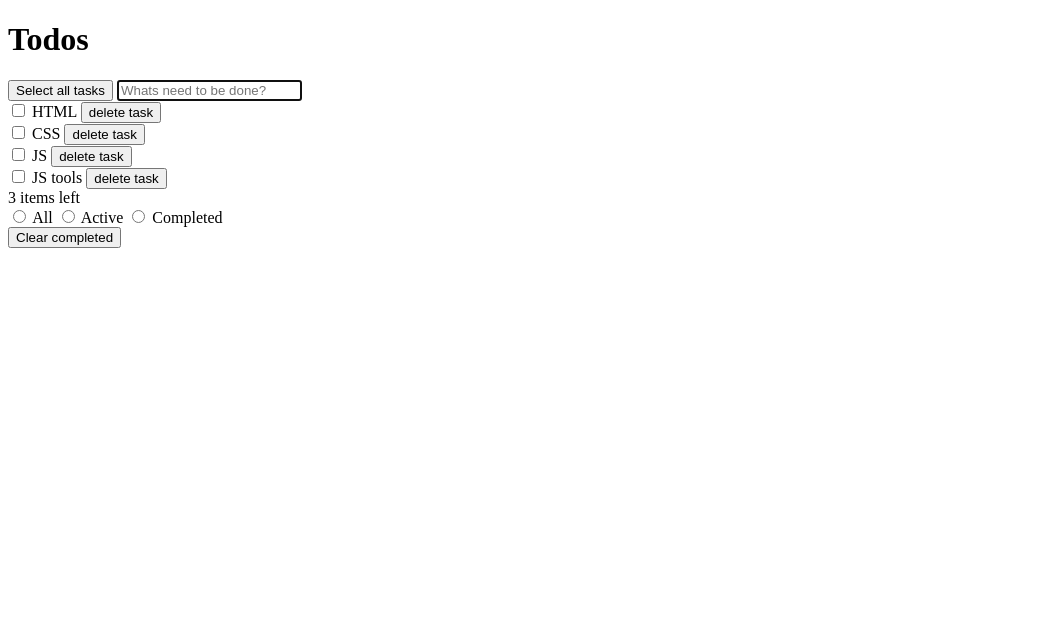
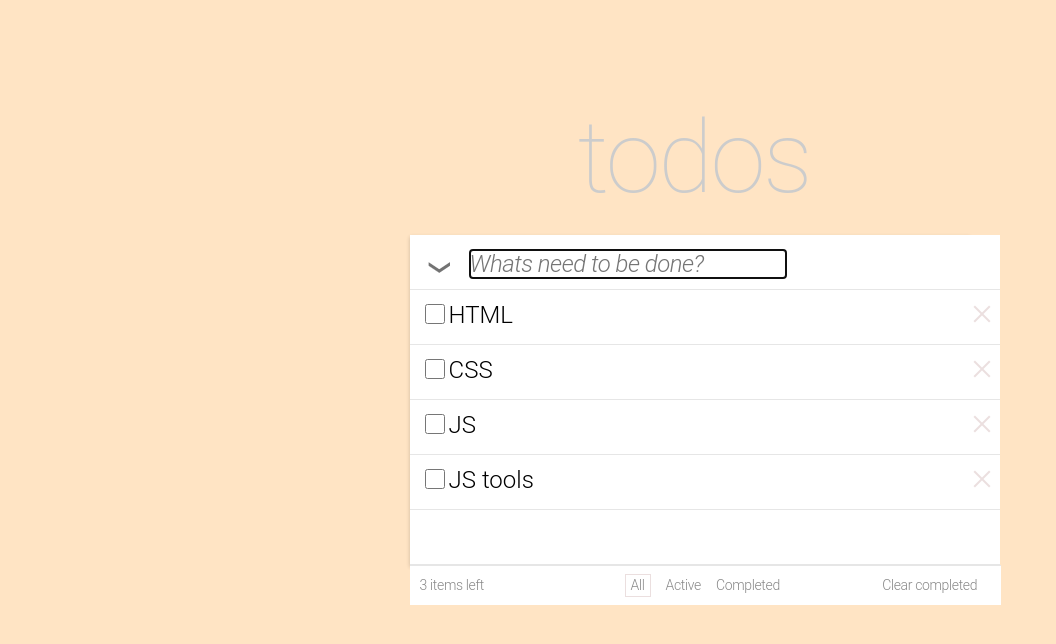
Before and after one commit to ok-technopolis-autumn-2019/Bogdan_Maschenko, a plain HTML site: page index.html in a window 1280 px wide. Shown: the whole page, without its empty margins (0-1056 px from the left). Drawn offline with Linux system fonts and the light colour scheme.

```diff
--- /dev/null
+++ b/index.css
@@ -0,0 +1,154 @@
+body {
+    background: bisque;
+}
+
+.main-wrapper {
+    position: absolute;
+    height: 600px;
+    width: 560px;
+    left: 32%;
+    top: 10%;
+}
+
+.main-content {
+    background: #FFFFFF;
+    box-shadow: 0px 2px 4px rgba(0, 0, 0, 0.2);
+}
+
+.options-bar__items label{
+    margin-left: 15px;
+}
+
+.tittle-todos {
+    margin-left: 30%;
+    width: 245px;
+    height: 21px;
+    font-family: Roboto, serif;
+    font-size: 100px;
+    font-style: normal;
+    font-weight: 200;
+    line-height: 21px;
+    letter-spacing: -2.5px;
+    color: #CCCCCC;
+}
+
+input[type=text] {
+    border: 0;
+    padding: 0;
+}
+
+.main-action__select-all {
+    font-size: 15px;
+    margin: auto;
+    width: 30px;
+    height: 30px;
+    background-image: url(image/down_pointer.png);
+    background-color: #FFFFFF;
+    background-repeat: no-repeat;
+    border: none;
+}
+
+.main-action__entry-text {
+    position: absolute;
+    font-family: Roboto, serif;
+    font-size: 24px;
+    font-style: italic;
+    font-weight: 300;
+    line-height: 15px;
+    color: #CCCCCC;
+    margin-left: 15px;
+    letter-spacing: -0.5px;
+}
+
+.input-task__text {
+    font-family: Roboto, serif;
+    font-style: normal;
+    font-weight: 300;
+    font-size: 24px;
+    line-height: 21px;
+}
+
+.main-content__entry-section, .base-action__tasks {
+    width: 100%;
+    height: 25px;
+    background: #FFFFFF;
+    box-shadow: inset 0 -1px #E6E6E6;
+    padding: 15px;
+}
+
+input[type="checkbox"] {
+    display: inline-block;
+    width: 20px;
+    height: 20px;
+    margin: -1px 4px 0 0;
+    vertical-align: -2px;
+    background: #FFFFFF;
+}
+
+.base-action__tasks {
+    display: flex;
+    padding-top: 15px;
+}
+
+.base-action__tasks:hover {
+    background: snow;
+}
+
+.base-action__delete-task {
+    position: absolute;
+    width: 18px;
+    height: 18px;
+    left: 563px;
+    border: none;
+    background-image: url(image/close.png);
+    background-color: #FFFFFF;
+    background-repeat: no-repeat;
+
+}
+
+.main-content__conclusion-bar {
+    display: flex;
+    position: absolute;
+    padding: 10px;
+    height: 20px;
+    width: 102%;
+    white-space: nowrap;
+    background: #FFFFFF;
+    box-shadow: inset 0 1px 0 #E6E6E6;
+}
+
+.options-bar__items, .options-bar__items__clear-completed {
+    font-family: Roboto, serif;
+    font-style: normal;
+    font-weight: 300;
+    font-size: 14px;
+    line-height: 21px;
+    display: flex;
+    align-items: center;
+    letter-spacing: -0.35px;
+    color: #888888;
+}
+
+.options-bar__items__clear-completed {
+    background: #FFF;
+    border: none;
+
+}
+
+.options-bar__items:nth-child(2) {
+    margin-left: 22%;
+}
+
+input[type=radio] {
+    display: none;
+}
+
+.option-element:first-child {
+    border: 1px solid #EBDFDF;
+    padding-right: 5px;
+    padding-left: 5px;
+}
+
+.options-bar__items .options-bar__items__clear-completed {
+    margin-left: 90%;
+}
--- a/index.html
+++ b/index.html
@@ -3,17 +3,18 @@
     <head>
         <meta charset="UTF-8">
         <title>Todos</title>
+        <link rel="stylesheet" type="text/css" href="index.css">
     </head>
     <body>
         <div class="main-wrapper">
             <header class="main-wrapper__header">
-                <h1 class="tittle-todos">Todos</h1>
+                <h1 class="tittle-todos">todos</h1>
             </header>
             <main class="main-content">
                 <section class="main-content__entry-section main-action">
                     <div class="main-action">
                         <button class="main-action__select-all" aria-label="Select all tasks">
-                            Select all tasks
+
                         </button>
                         <input class="main-action__entry-text" placeholder="Whats need to be done?" type="text"
                                aria-label="entry a new task" autofocus="autofocus">
@@ -21,41 +22,44 @@
                 </section>
                 <section class="main-content_main-section base-action">
                     <div class="base-action__tasks">
-                        <label class="input-task">
-                            <input class="input-task__checkbox" type="checkbox" aria-label="HTML">
+                        <input class="input-task__checkbox" type="checkbox" aria-label="HTML" id="HTML-checkbox">
+                        <label class="input-task" for="HTML-checkbox">
                             <span class="input-task__text">HTML</span>
                         </label>
                         <button class="base-action__delete-task" aria-label="delete-task">
-                            delete task
+
                         </button>
                     </div>
                     <div class="base-action__tasks">
-                        <label class="input-task">
-                            <input class="input-task__checkbox" type="checkbox" aria-label="CSS">
+                        <input class="input-task__checkbox" type="checkbox" aria-label="CSS" id="CSS-checkbox">
+                        <label class="input-task" for="CSS-checkbox">
                             <span class="input-task__text">CSS</span>
                         </label>
                         <button
                                 class="base-action__delete-task"
-                                aria-label="delete-task">delete task
+                                aria-label="delete-task">
                         </button>
                     </div>
                     <div class="base-action__tasks">
-                        <label class="input-task">
-                            <input class="input-task__checkbox" type="checkbox" aria-label="JS">
+                        <input class="input-task__checkbox" type="checkbox" aria-label="JS" id="JS-checkbox">
+                        <label class="input-task" for="JS-checkbox">
                             <span class="input-task__text">JS</span>
                         </label>
                         <button class="base-action__delete-task" aria-label="delete-task">
-                            delete task
+
                         </button>
                     </div>
                     <div class="base-action__tasks">
-                        <label class="input-task">
-                            <input class="input-task__checkbox" type="checkbox" aria-label="JS tools">
+                        <input class="input-task__checkbox" type="checkbox"
+                               aria-label="JS tools" id="JS-tools-checkbox">
+                        <label class="input-task" for="JS-tools-checkbox">
                             <span class="input-task__text">JS tools</span>
                         </label>
                         <button class="base-action__delete-task"
-                                aria-label="delete-task">delete task
+                                aria-label="delete-task">
                         </button>
+                    </div>
+                    <div class="base-action__tasks">
                     </div>
                 </section>
                 <section class="main-content__conclusion-bar options-bar">
```
Also changed, not shown: image/checkbox.png (added), image/checkbox_checked.png (added), image/close.png (added), image/down_pointer.png (added).
